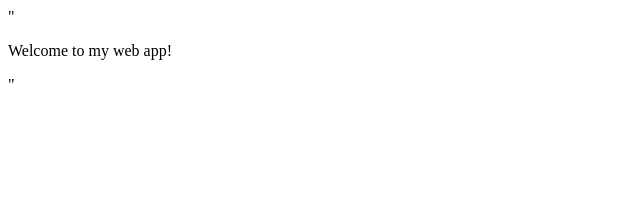
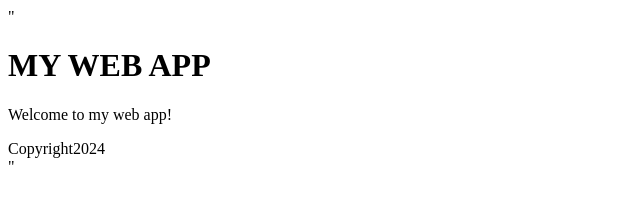
Before and after one commit to Kumudini-Bachala/my-web-app, a plain HTML site: page index.html in a window 1280 px wide. Shown: the whole page, without its empty margins (0-640 px from the left). Drawn offline with Linux system fonts and the light colour scheme.

Commit message:
Added footer to homepage

```diff
--- a/index.html
+++ b/index.html
@@ -1 +1 @@
-"<html><body><p>Welcome to my web app!</p></body></html>"
+"<html><body><h1>MY WEB APP</h1><p>Welcome to my web app!</p><footer>Copyright2024</footer></body></html>"
```
